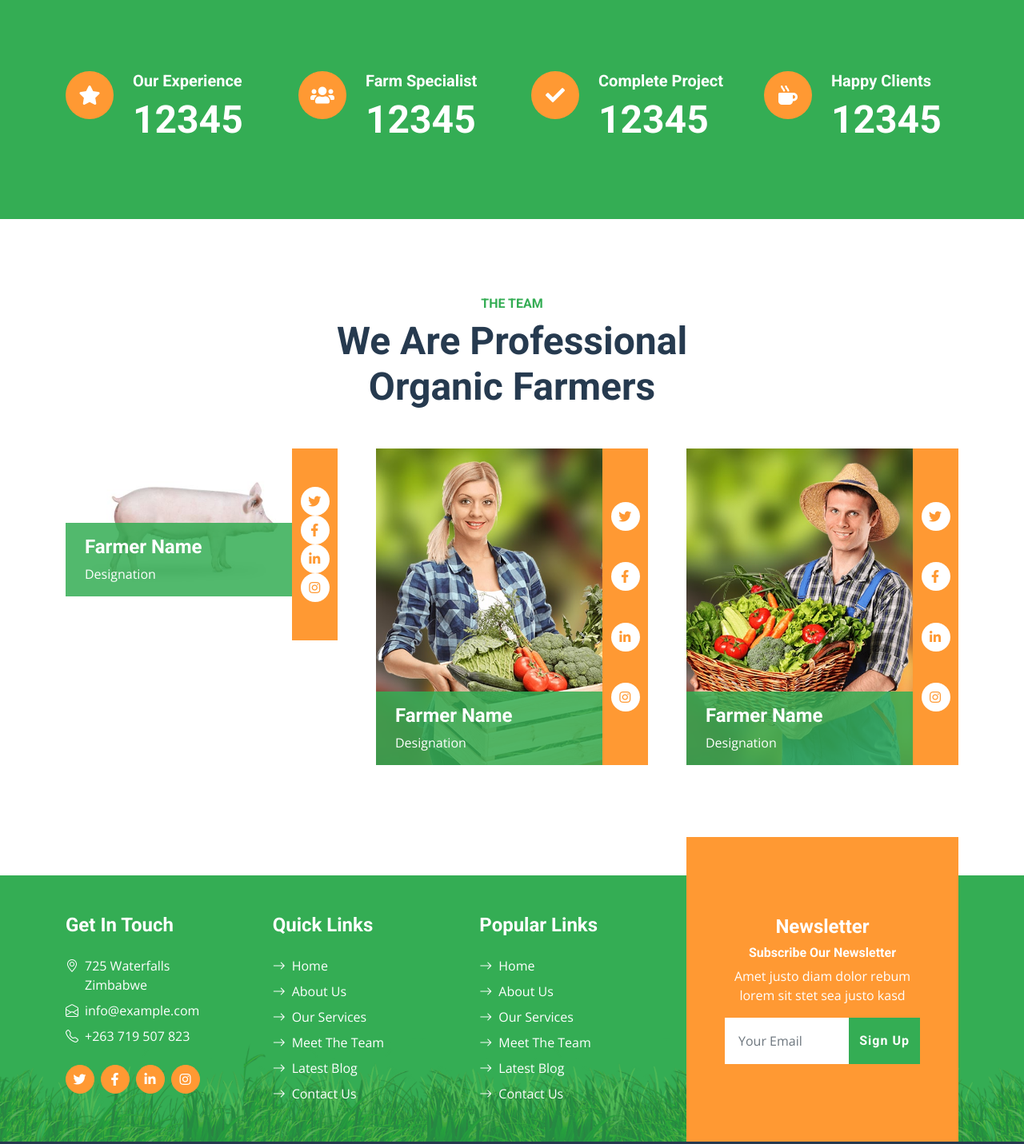
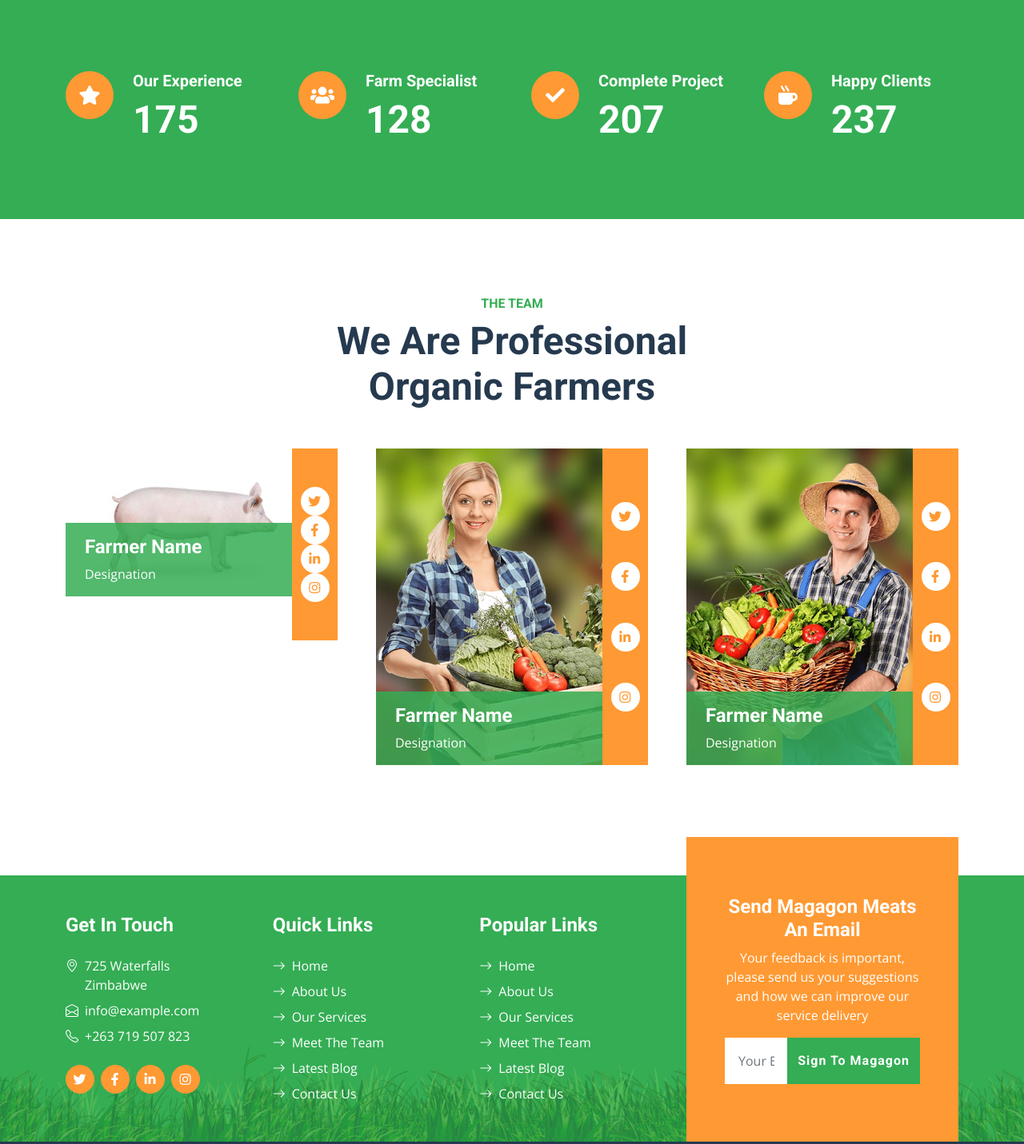
Before and after one commit to Blessward/magagon-meats, a plain HTML site: page about.html in a window 1280 px wide. Shown: the part 1300-2731 px from the top of the page at 80% size. Drawn offline with nearby package versions, Linux system fonts and the light colour scheme.

Commit message:
Update about.html

```diff
--- a/about.html
+++ b/about.html
@@ -142,7 +142,7 @@
                         </div>
                         <div class="ps-4">
                             <h5 class="text-white">Our Experience</h5>
-                            <h1 class="display-5 text-white mb-0" data-toggle="counter-up">12345</h1>
+                            <h1 class="display-5 text-white mb-0" data-toggle="counter-up">175</h1>
                         </div>
                     </div>
                 </div>
@@ -153,7 +153,7 @@
                         </div>
                         <div class="ps-4">
                             <h5 class="text-white">Farm Specialist</h5>
-                            <h1 class="display-5 text-white mb-0" data-toggle="counter-up">12345</h1>
+                            <h1 class="display-5 text-white mb-0" data-toggle="counter-up">128</h1>
                         </div>
                     </div>
                 </div>
@@ -164,7 +164,7 @@
                         </div>
                         <div class="ps-4">
                             <h5 class="text-white">Complete Project</h5>
-                            <h1 class="display-5 text-white mb-0" data-toggle="counter-up">12345</h1>
+                            <h1 class="display-5 text-white mb-0" data-toggle="counter-up">207</h1>
                         </div>
                     </div>
                 </div>
@@ -175,7 +175,7 @@
                         </div>
                         <div class="ps-4">
                             <h5 class="text-white">Happy Clients</h5>
-                            <h1 class="display-5 text-white mb-0" data-toggle="counter-up">12345</h1>
+                            <h1 class="display-5 text-white mb-0" data-toggle="counter-up">237</h1>
                         </div>
                     </div>
                 </div>
@@ -315,13 +315,13 @@
                 </div>
                 <div class="col-lg-4 col-md-6 mt-lg-n5">
                     <div class="d-flex flex-column align-items-center justify-content-center text-center h-100 bg-secondary p-5">
-                        <h4 class="text-white">Newsletter</h4>
-                        <h6 class="text-white">Subscribe Our Newsletter</h6>
-                        <p>Amet justo diam dolor rebum lorem sit stet sea justo kasd</p>
+                        <h4 class="text-white">Send Magagon Meats An Email</h4>
+
+                        <p>Your feedback is important, please send us your suggestions and how we can improve our service delivery </p>
                         <form action="">
                             <div class="input-group">
                                 <input type="text" class="form-control border-white p-3" placeholder="Your Email">
-                                <button class="btn btn-primary">Sign Up</button>
+                                <button class="btn btn-primary">Sign To Magagon</button>
                             </div>
                         </form>
                     </div>
```
